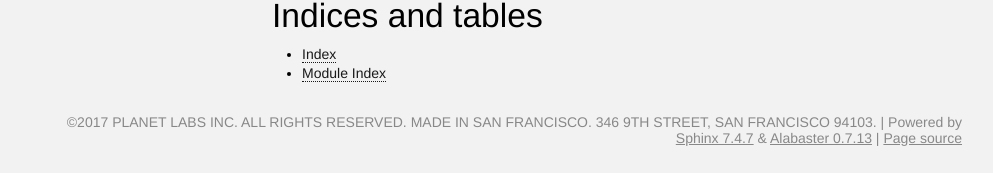
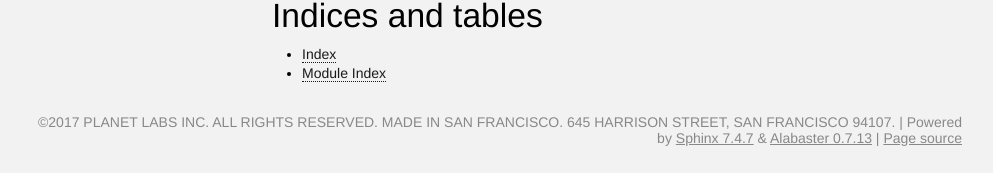
Before and after one commit to planetlabs/planet-client-python, a Sphinx documentation site: the page built from docs/source/index.rst, in a window 1280 px wide and 952 px high. Shown: the part 776-949 px from the top of the window, without its empty margins (148-1141 px from the left). Built offline with Sphinx 7.4.7, drawn with Linux system fonts in a browser that asks for light colours.

Commit message:
Update Planet address

```diff
--- a/docs/source/conf.py
+++ b/docs/source/conf.py
@@ -54,7 +54,7 @@ master_doc = 'index'
 
 # General information about the project.
 project = u'Planet API Client'
-copyright = u'2017 PLANET LABS INC. ALL RIGHTS RESERVED. MADE IN SAN FRANCISCO. 346 9TH STREET, SAN FRANCISCO 94103'
+copyright = u'2017 PLANET LABS INC. ALL RIGHTS RESERVED. MADE IN SAN FRANCISCO. 645 HARRISON STREET, SAN FRANCISCO 94107'
 author = u'Planet'
 
 # The version info for the project you're documenting, acts as replacement for
```
